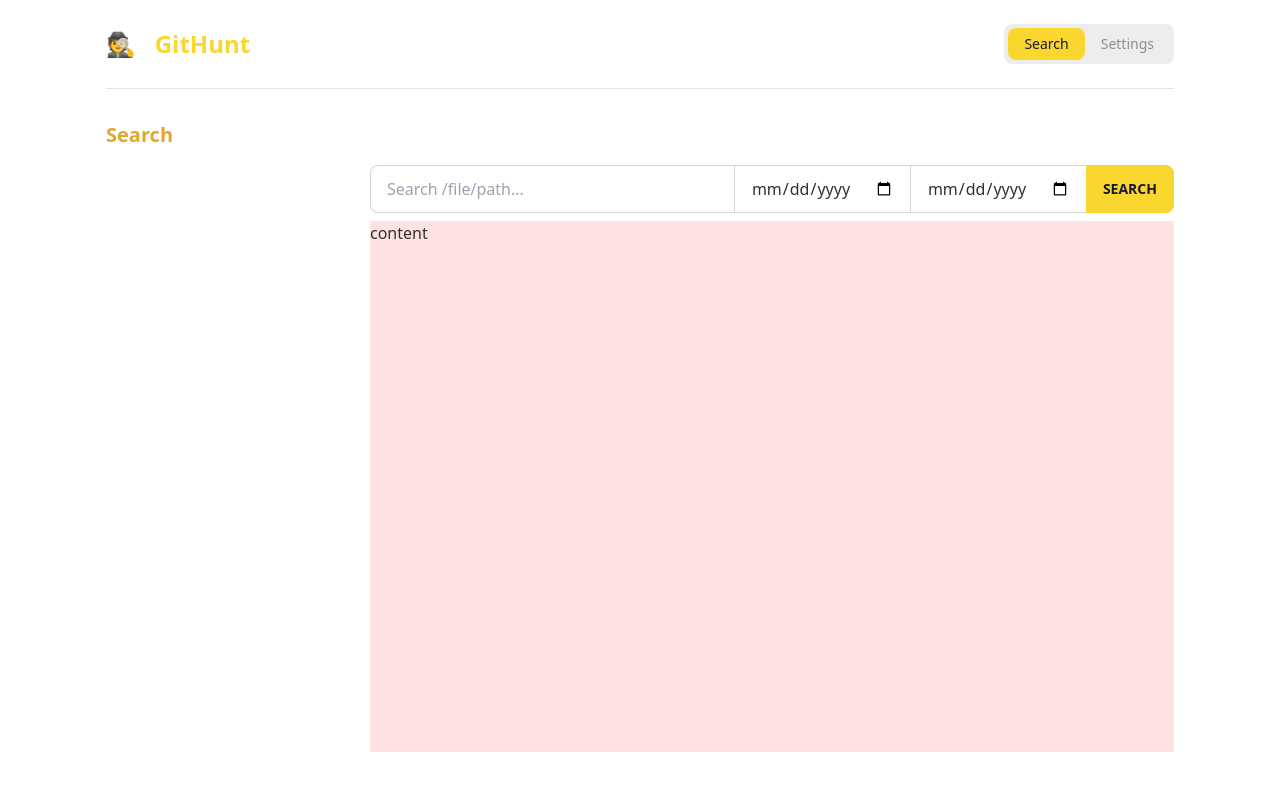
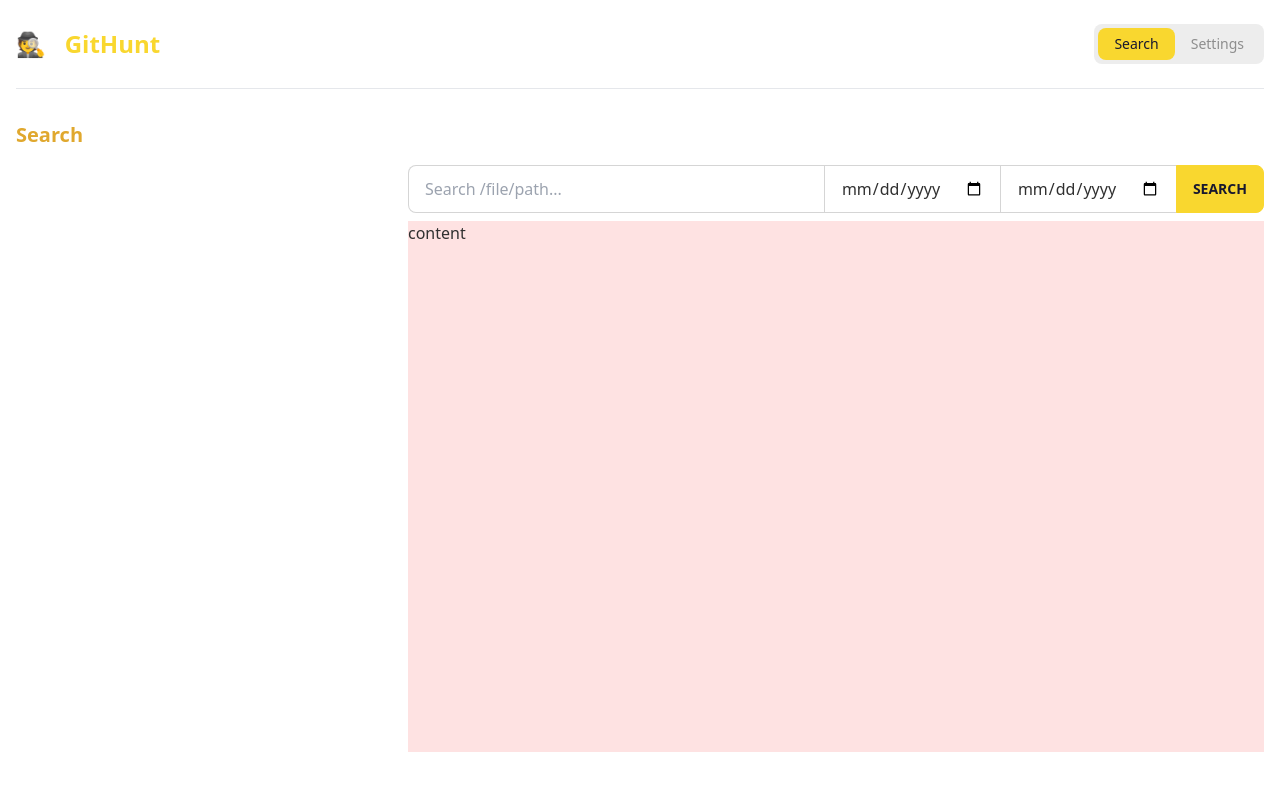
Before and after one commit to alexandrelam/blame-detective, a React (Vite) app: page / in a window 1280 px wide. Shown: the top 790 px of the page. Built offline with nearby package versions, Linux system fonts and the light colour scheme.

Commit message:
more space

```diff
--- a/src/components/Pages/SearchPage.tsx
+++ b/src/components/Pages/SearchPage.tsx
@@ -12,7 +12,7 @@ export function SearchPage() {
   return (
     <PageLayout title="Search">
       <div className="flex gap-2 h-full">
-        <div className="w-64">
+        <div className="w-96">
           {isLoading ? <span>loading</span> : <Tree tree={tree} />}
         </div>
         <div className="flex flex-col gap-2 flex-grow">
--- a/src/components/layouts/GlobalLayout.tsx
+++ b/src/components/layouts/GlobalLayout.tsx
@@ -1,6 +1,6 @@
 export function GlobalLayout({ children }: { children: React.ReactNode }) {
   return (
-    <div className="flex flex-col h-screen max-w-[1100px] px-4 m-auto">
+    <div className="flex flex-col h-screen max-w-[1800px] px-4 m-auto">
       {children}
     </div>
   );
```
